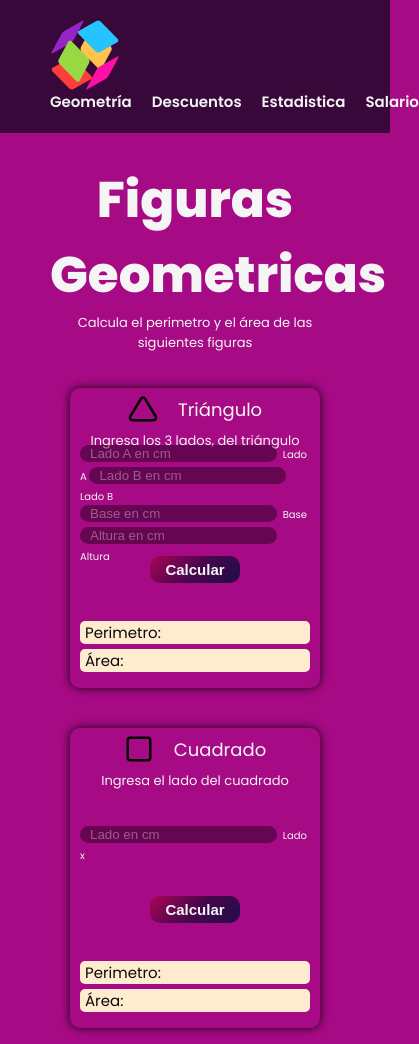
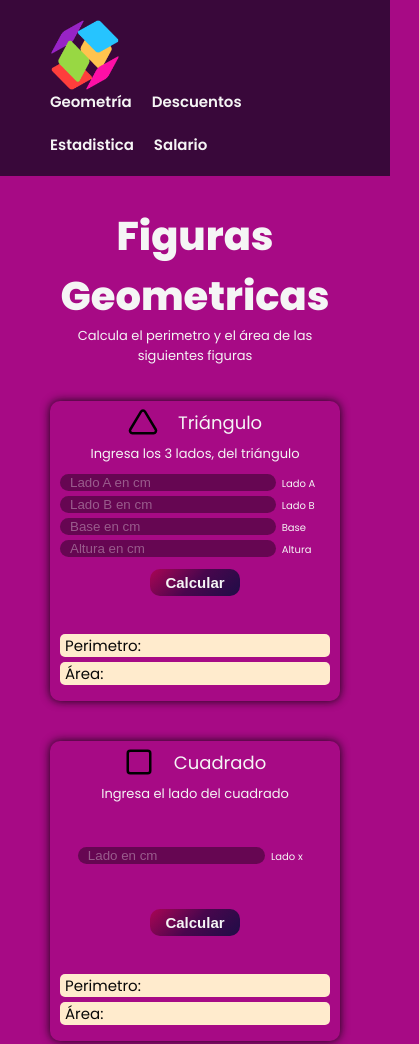
Before and after one commit to DarwingSanchez/practice-js-2, a plain HTML site: page index.html in a window 390 px wide. Shown: the top 1044 px of the page, 419 px wide, since content can reach past the window. Drawn offline with Linux system fonts and the light colour scheme.

Commit message:
Se modifico el ancho de las cards y se puso flexible la lista del nav para ser algo mas responsive

```diff
--- a/figuras.css
+++ b/figuras.css
@@ -44,6 +44,7 @@ html{
 }
 .nav-section ul{
     display: flex;
+    flex-wrap: wrap;
     list-style: none;
     gap: 2rem;
 }
@@ -67,7 +68,7 @@ html{
     text-align: center;
 }
 .intro-section h1{
-    font-size: 5rem;
+    font-size: 4rem;
 }
 .intro-section p{
     font-size: 1.3rem;
@@ -82,7 +83,7 @@ html{
 }
 /* Diseño de cards */
 .card{
-    width: 25rem;
+    width: 29rem;
     height: 30rem;
     box-shadow: 0 0 1rem 0rem #070707e8;
     background-color: #13131300;
@@ -141,6 +142,7 @@ html{
 }
 
 .input-form{
+    width: 80%;
     border: none;
     background-color: rgba(0, 0, 0, 0.39);
     border-radius: 1rem;
```
Also changed, not shown: index.html (+3 -3 lines).
